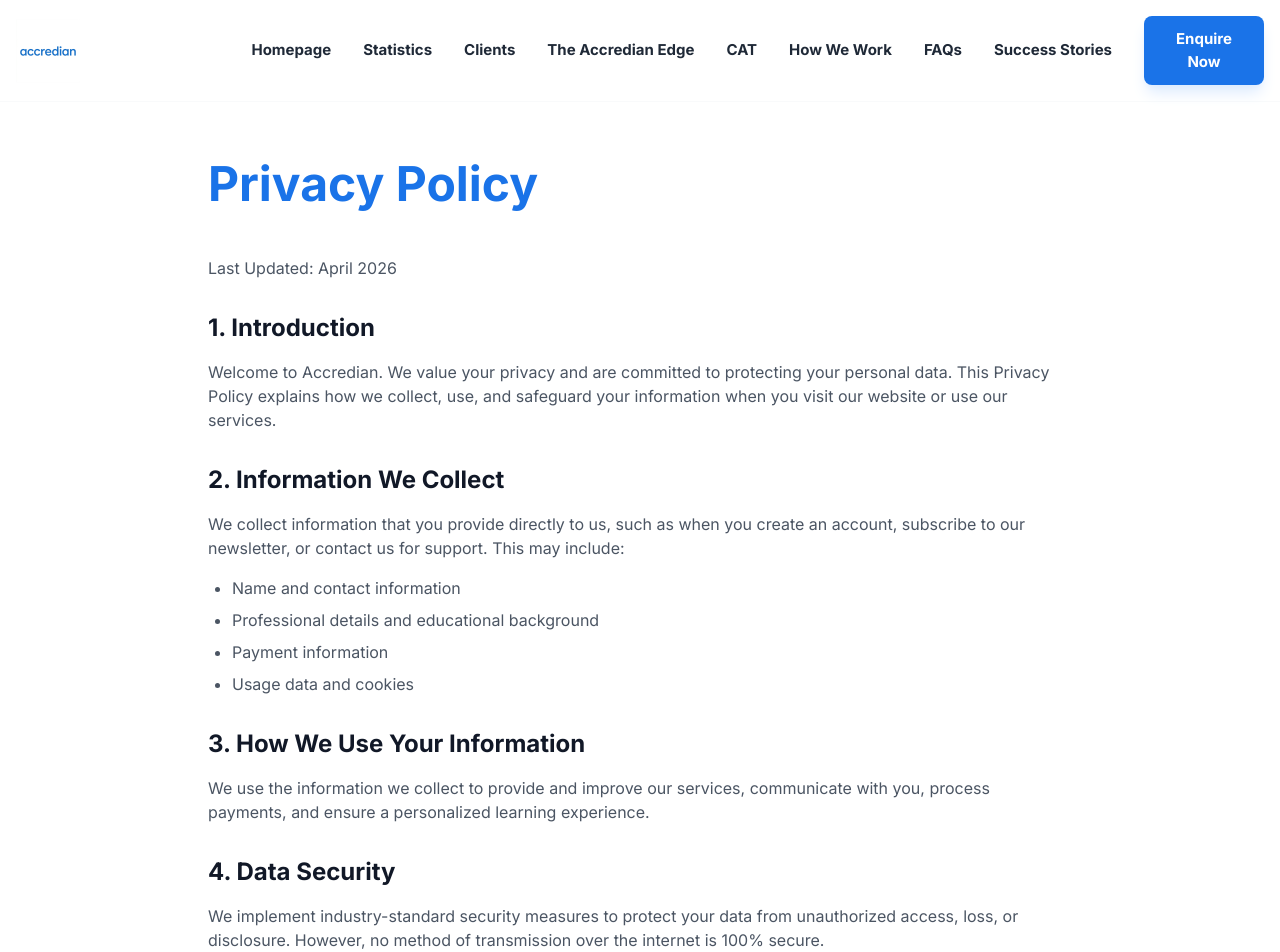
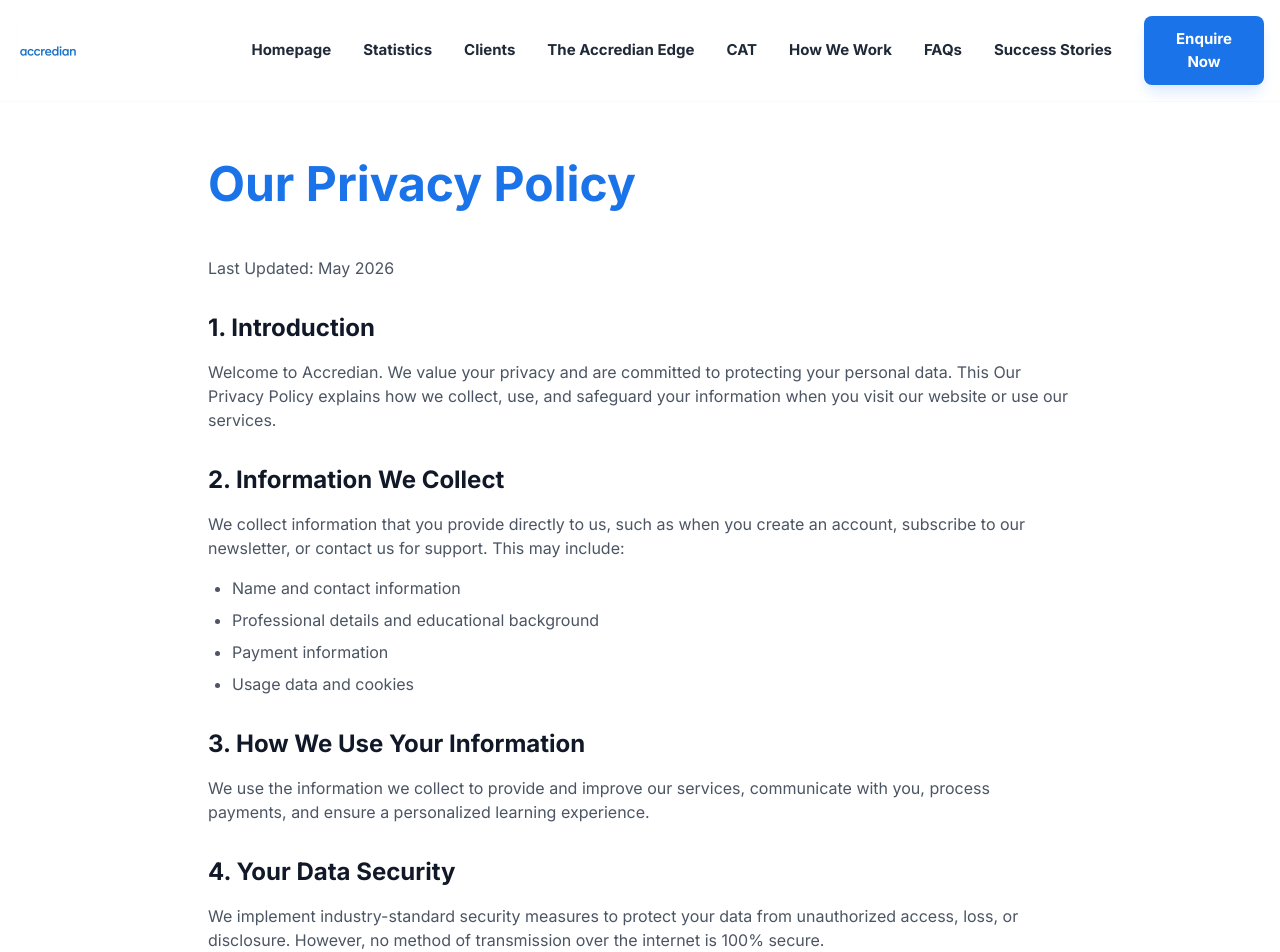
Before and after one commit to codexuttam/Accredian, a Next.js app: page /privacy in a window 1280 px wide. Shown: the top 952 px of the page. Built offline with nearby package versions, Linux system fonts and the light colour scheme.

Commit message:
Applied 15 core changes across components, layout, and README

```diff
--- a/src/app/layout.tsx
+++ b/src/app/layout.tsx
@@ -13,7 +13,7 @@ const plusJakarta = Plus_Jakarta_Sans({
 });
 
 export const metadata: Metadata = {
-  title: "Accredian Enterprise | Expert Training for High-Performance Teams",
+  title: "Accredian Enterprise - Expert Training",
   description: "Next-Gen expertise for your enterprise. Cultivate high-performance teams through expert learning with Accredian's tailored solutions.",
 };
 
@@ -26,7 +26,7 @@ export default function RootLayout({
   children: React.ReactNode;
 }>) {
   return (
-    <html lang="en" className="scroll-smooth">
+    <html lang="en" className="scroll-smooth antialiased">
       <body className={`${inter.variable} ${plusJakarta.variable} font-inter antialiased text-brand-dark bg-white`}>
         <ModalProvider>
           {children}
--- a/src/app/privacy/page.tsx
+++ b/src/app/privacy/page.tsx
@@ -16,15 +16,15 @@ export default function PrivacyPage() {
             animate={{ opacity: 1, y: 0 }}
             className="text-4xl md:text-5xl font-bold mb-12 text-brand-blue"
           >
-            Privacy Policy
+            Our Privacy Policy
           </motion.h1>
 
           <div className="prose prose-lg max-w-none text-gray-600 space-y-8">
-            <p>Last Updated: April 2026</p>
+            <p>Last Updated: May 2026</p>
 
             <section>
               <h2 className="text-2xl font-bold text-gray-900 mb-4">1. Introduction</h2>
-              <p>Welcome to Accredian. We value your privacy and are committed to protecting your personal data. This Privacy Policy explains how we collect, use, and safeguard your information when you visit our website or use our services.</p>
+              <p>Welcome to Accredian. We value your privacy and are committed to protecting your personal data. This Our Privacy Policy explains how we collect, use, and safeguard your information when you visit our website or use our services.</p>
             </section>
 
             <section>
@@ -44,7 +44,7 @@ export default function PrivacyPage() {
             </section>
 
             <section>
-              <h2 className="text-2xl font-bold text-gray-900 mb-4">4. Data Security</h2>
+              <h2 className="text-2xl font-bold text-gray-900 mb-4">4. Your Data Security</h2>
               <p>We implement industry-standard security measures to protect your data from unauthorized access, loss, or disclosure. However, no method of transmission over the internet is 100% secure.</p>
             </section>
 
--- a/src/components/home/HowItWorks.tsx
+++ b/src/components/home/HowItWorks.tsx
@@ -6,7 +6,7 @@ import { BarChart3, Monitor, Tv } from "lucide-react";
 const steps = [
   {
     id: 1,
-    title: "Skill Gap Analysis",
+    title: "Comprehensive Skill Analysis",
     description: "Assess team skill gaps and developmental needs.",
     icon: <BarChart3 className="w-6 h-6 text-white" />,
     color: "bg-brand-blue",
@@ -20,7 +20,7 @@ const steps = [
   },
   {
     id: 3,
-    title: "Flexible Program Delivery",
+    title: "Adaptive Program Delivery",
     description: "Deliver adaptable programs aligned with industry and organizational needs.",
     icon: <Tv className="w-6 h-6 text-white" />,
     color: "bg-brand-blue",
@@ -36,7 +36,7 @@ const HowItWorks = () => {
             initial={{ opacity: 0, y: 20 }}
             whileInView={{ opacity: 1, y: 0 }}
             viewport={{ once: true }}
-            className="text-3xl md:text-5xl font-bold mb-4"
+            className="text-4xl md:text-5xl font-bold mb-4"
           >
             How We <span className="text-brand-blue">Deliver Results</span> That Matter?
           </motion.h2>
--- a/src/components/home/Partners.tsx
+++ b/src/components/home/Partners.tsx
@@ -14,13 +14,13 @@ const partners = [
 
 const Partners = () => {
   return (
-    <section id="clients" className="py-20 bg-white overflow-hidden">
+    <section id="clients" className="py-20 bg-gray-50 overflow-hidden">
       <div className="container-custom px-4">
         <div className="text-center mb-16">
           <h2 className="text-4xl md:text-6xl font-bold mb-6">
-            Our Proven <span className="text-brand-blue">Partnerships</span>
+            Our Valued <span className="text-brand-blue">Partnerships</span>
           </h2>
-          <p className="text-gray-500 text-xl md:text-2xl">Successful Collaborations With the <span className="text-brand-blue font-semibold">Industry&apos;s Best</span></p>
+          <p className="text-gray-500 text-xl md:text-2xl">Successful Collaborations With the <span className="text-brand-blue font-semibold">World&apos;s Best</span></p>
         </div>
 
         <div className="flex flex-wrap justify-center items-center gap-12 md:gap-24 lg:gap-32">
```
Also changed, not shown: 2 other files (tests, documents, lock files or other folders).
